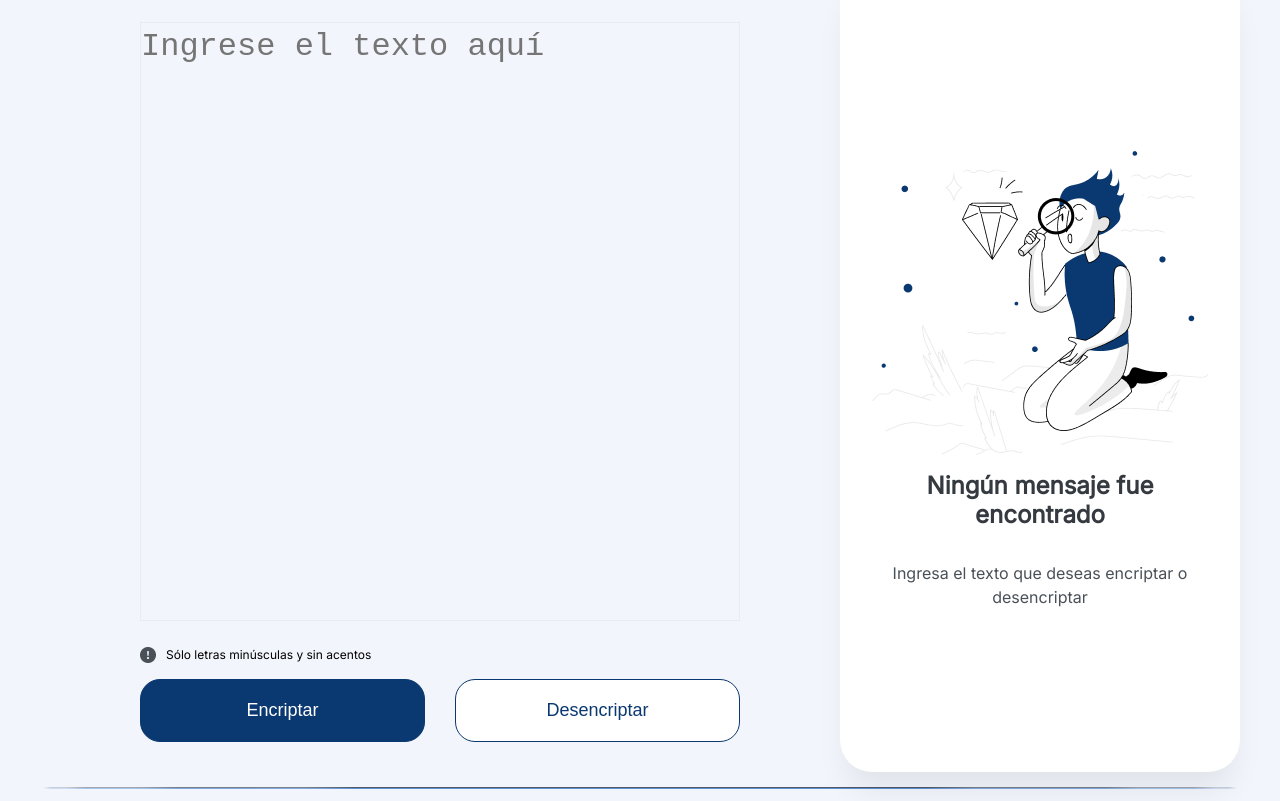
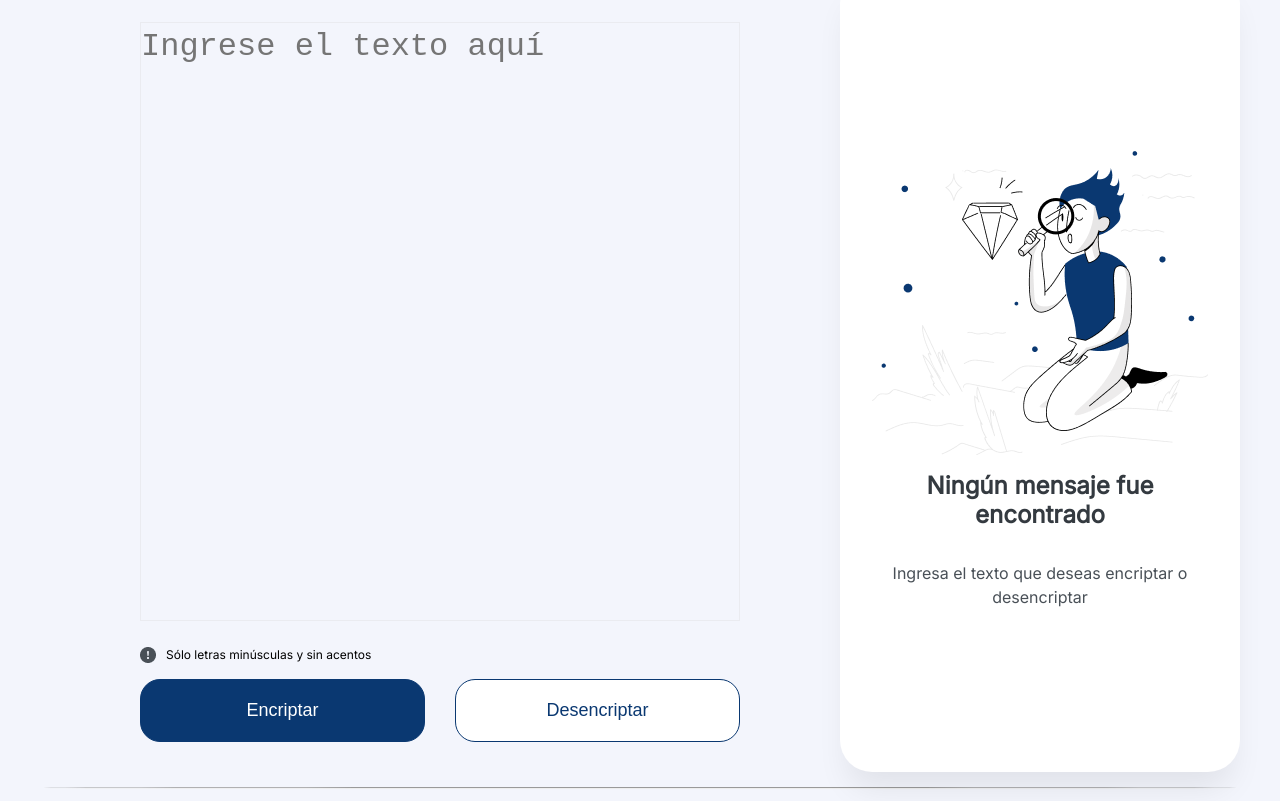
Before and after one commit to leog10/codificador-alura-one, a plain HTML site: page index.html in a window 1280 px wide. Shown: the part 91-892 px from the top of the page. Drawn offline with Linux system fonts and the light colour scheme.

Commit message:
Mejora estilo

```diff
--- a/css/styles.css
+++ b/css/styles.css
@@ -110,6 +110,7 @@ body {
     cursor: auto;
     border: none;
     resize: none;
+    height: 300px;
     text-align: left;
     font-style: normal;
     font-size: 24px;
@@ -193,7 +194,6 @@ button {
 .footer_hr {
     max-width: 1400px;
     margin: 15px auto 0;
-    border-color: #0a3871ab;
     border-radius: 50%;
 }
 
@@ -211,6 +211,37 @@ footer {
     list-style: none;
     gap: 15px;
 }
+
+/* Overflow Bar */
+
+/* width */
+::-webkit-scrollbar {
+    width: 16px;
+}
+
+/* Track */
+::-webkit-scrollbar-track {
+    box-shadow: inset 0 0 10px 5px transparent;
+    border-radius: 0px;
+}
+
+/* Handle */
+::-webkit-scrollbar-thumb {
+    background: #606060;
+    border-radius: 8px;
+    border: 4px solid transparent;
+    background-clip: content-box;
+}
+
+/* Handle on hover */
+::-webkit-scrollbar-thumb:hover {
+    background: #909090;
+    border-radius: 8px;
+    border: 4px solid transparent;
+    background-clip: content-box;
+}
+
+/* Overflow Bar */
 
 /* Responsive */
 
@@ -256,7 +287,7 @@ footer {
 
     .result_box {
         width: 700px;
-        height: auto;
+        min-height: auto;
     }
 
     .result_box p {
```
